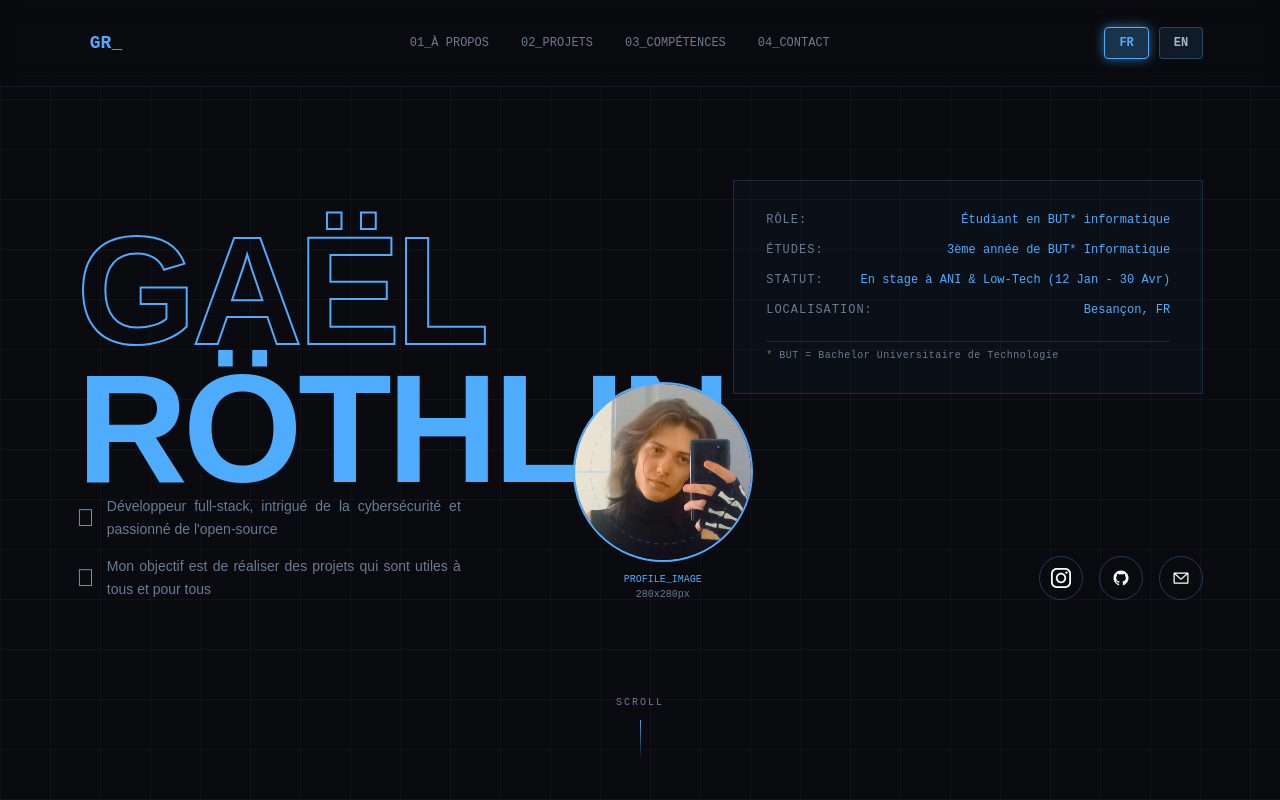
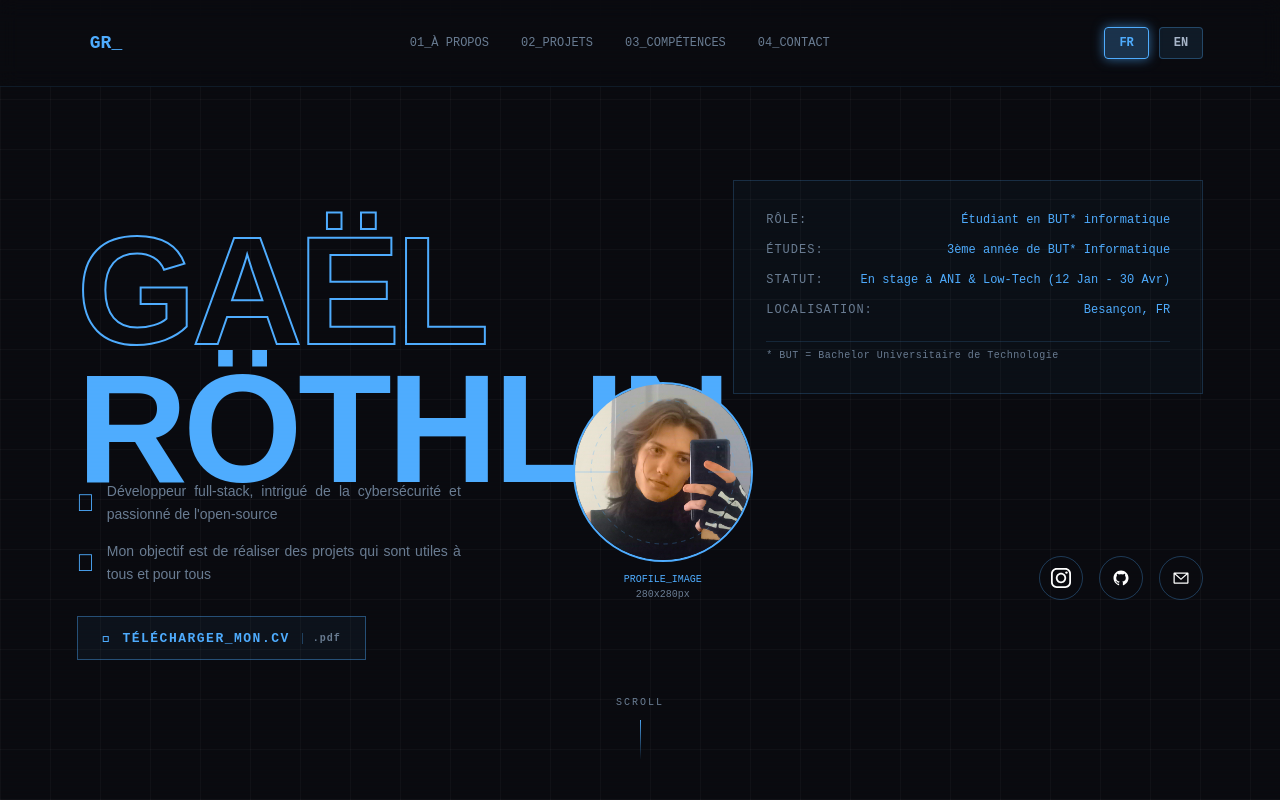
Before and after one commit to moonlight58/grothlin-portfolio, a Vue app: page / in a window 1280 px wide. Shown: the top 800 px of the page. Built offline with nearby package versions, Linux system fonts and the light colour scheme; a web font is replaced by a local one.

Commit message:
downloadable cv

```diff
--- a/src/i18n/en.json
+++ b/src/i18n/en.json
@@ -17,6 +17,7 @@
       "butNote": "* BUT = University Bachelor of Technology"
     },
     "body": {
+      "downloadCV": "DOWNLOAD_CV",
       "internship": {
         "title": "INTERNSHIP",
         "viewDetails": "VIEW_DETAILS"
--- a/src/i18n/fr.json
+++ b/src/i18n/fr.json
@@ -17,6 +17,7 @@
       "butNote": "* BUT = Bachelor Universitaire de Technologie"
     },
     "body": {
+      "downloadCV": "TÉLÉCHARGER_MON.CV",
       "internship": {
         "title": "STAGES",
         "viewDetails": "VOIR_LES_DÉTAILS"
--- a/src/views/HomeView.vue
+++ b/src/views/HomeView.vue
@@ -70,6 +70,18 @@
           <div class="bio-intro">
             <div class="bio-icon">󰓾</div>
             <p class="bio-text">{{ $i18n.t("home.body.description") }}</p>
+          </div>
+          <div class="bio-intro">
+            <a
+              href="/cv.pdf"
+              download="Gael_Rothlin_CV.pdf"
+              class="cv-download-btn"
+              aria-label="Télécharger mon CV"
+            >
+              <span class="cv-btn-icon">󰏢</span>
+              <span class="cv-btn-text">{{ $i18n.t("home.body.downloadCV") }}</span>
+              <span class="cv-btn-ext">.pdf</span>
+            </a>
           </div>
         </div>
 
@@ -860,12 +872,72 @@ onBeforeUnmount(() => {
   height: 20px;
 }
 
-/* Spotify widget */
-.spotify-widget {
+.cv-download-btn {
   position: absolute;
-  left: 50%;
-  top: 10%;
-  transform: translateX(-50%);
+  bottom: -60px;
+  display: inline-flex;
+  align-items: center;
+  gap: 10px;
+  padding: 12px 24px;
+  background: rgba(79, 172, 254, 0.05);
+  border: 1px solid rgba(79, 172, 254, 0.4);
+  color: var(--color-primary);
+  font-family: var(--font-mono);
+  font-size: 13px;
+  font-weight: 700;
+  letter-spacing: 1px;
+  text-decoration: none;
+  transition: all 0.3s ease;
+  overflow: hidden;
+}
+
+.cv-download-btn::before {
+  content: '';
+  position: absolute;
+  inset: 0;
+  background: linear-gradient(90deg, transparent, rgba(79, 172, 254, 0.1), transparent);
+  transform: translateX(-100%);
+  transition: transform 0.5s ease;
+}
+
+.cv-download-btn:hover::before {
+  transform: translateX(100%);
+}
+
+.cv-download-btn:hover {
+  background: rgba(79, 172, 254, 0.12);
+  border-color: var(--color-primary);
+  box-shadow: 0 0 20px rgba(79, 172, 254, 0.25);
+  transform: translateY(-2px);
+  color: var(--color-primary);
+  text-shadow: none;
+}
+
+.cv-btn-icon {
+  font-size: 16px;
+}
+
+.cv-btn-text {
+  letter-spacing: 1.5px;
+}
+
+.cv-btn-ext {
+  font-size: 10px;
+  color: var(--color-muted);
+  border-left: 1px solid rgba(79, 172, 254, 0.3);
+  padding-left: 10px;
+  margin-left: 2px;
+}
+
+/* Responsive */
+@media (max-width: 1024px) {
+  .cv-download-btn {
+    position: relative;
+    bottom: auto;
+    left: auto;
+    margin-top: 24px;
+    width: fit-content;
+  }
 }
 
 /* Scroll indicator */
```
Also changed, not shown: 1 other file (tests, documents, lock files or other folders).
